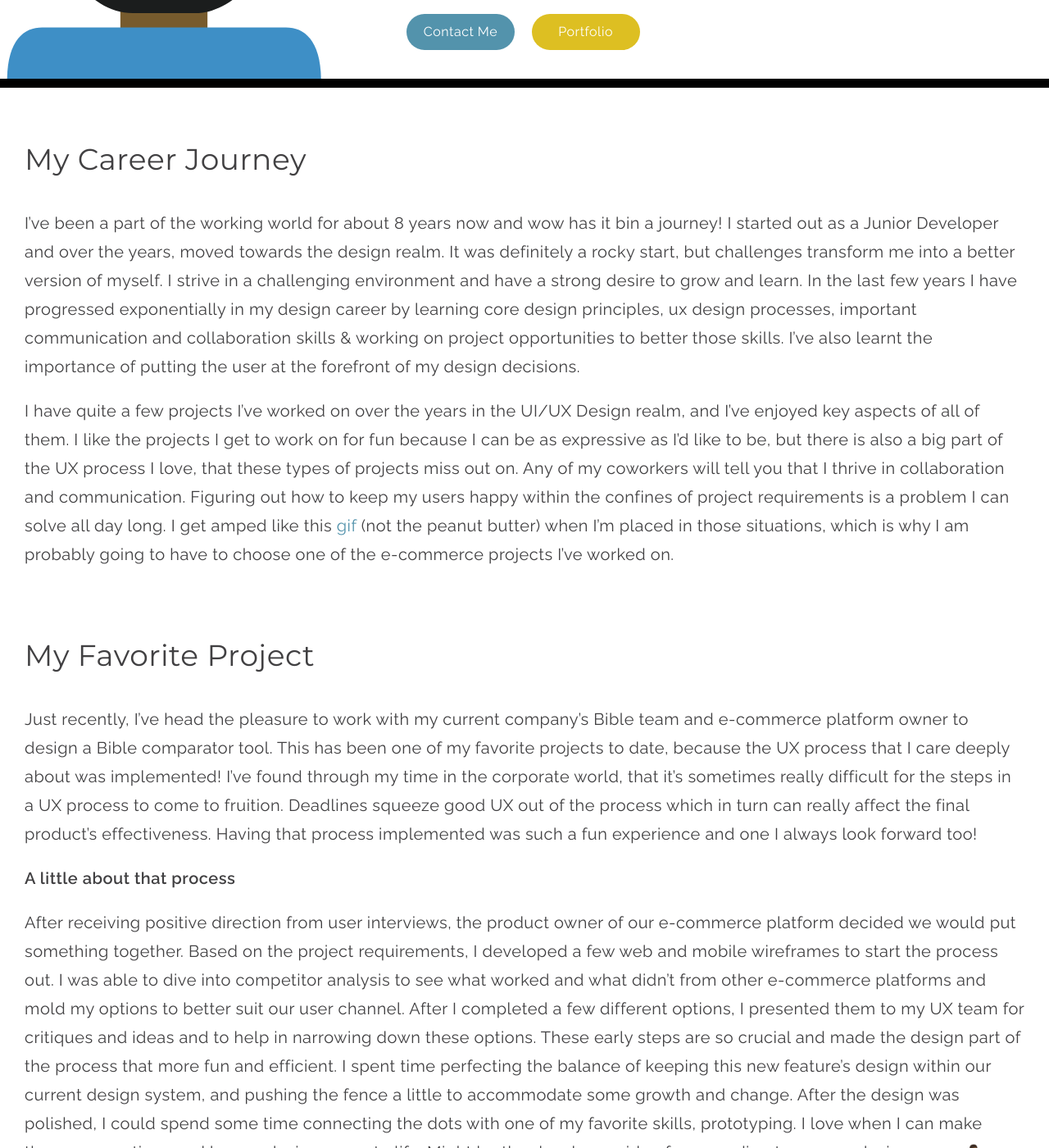
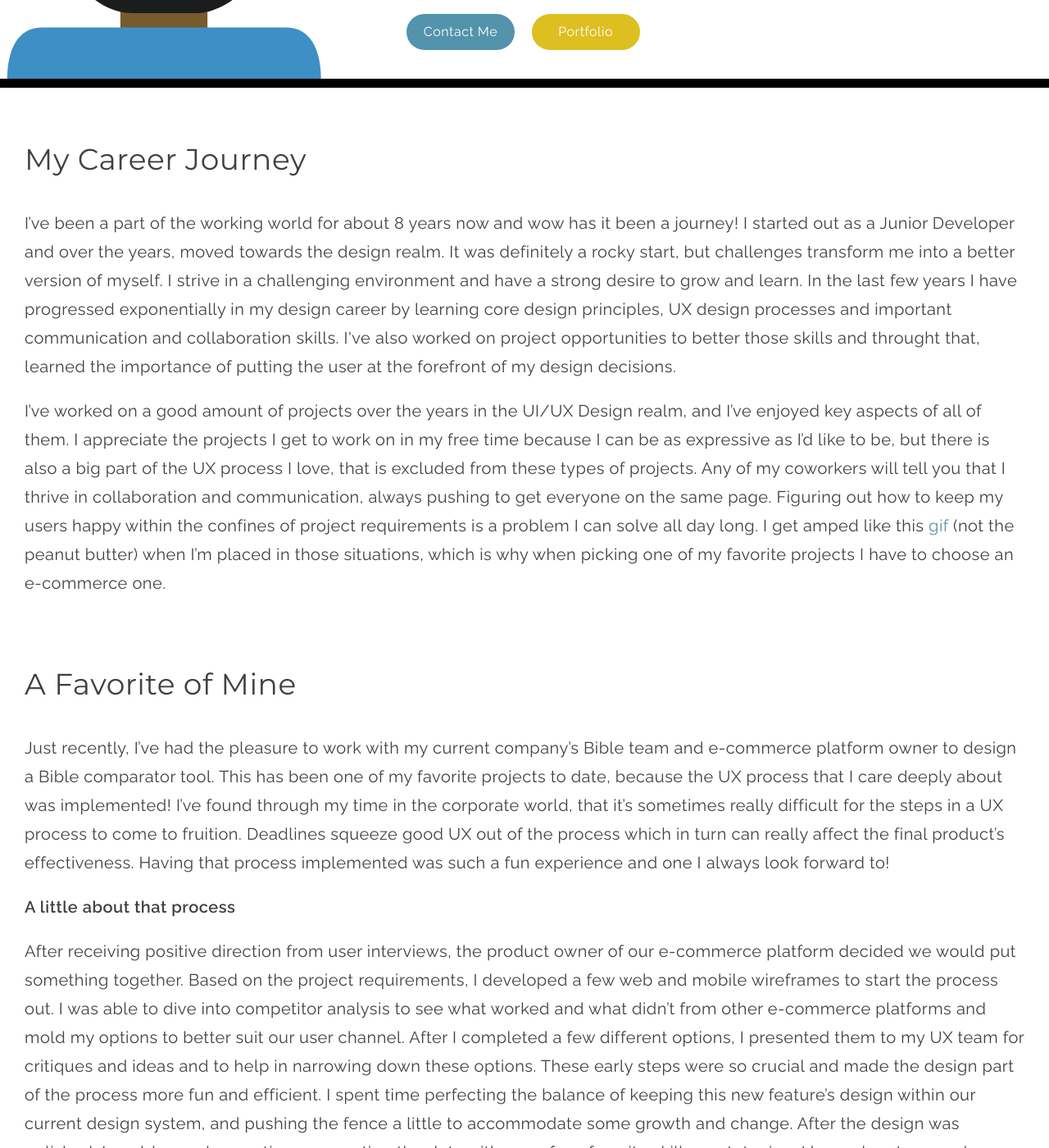
Before and after one commit to ct1221/mywebsite, a Jekyll site: the page built from webstaurant.md, in a window 1280 px wide and 1400 px high, scrolled down 667 px. Shown: the whole window at 82% size. Built offline with Jekyll 4.4.1, drawn with Linux system fonts in a browser that asks for light colours; some of the changed text lies outside the part shown.

Commit message:
Clean up

```diff
--- a/_layouts/webstaurantstore.html
+++ b/_layouts/webstaurantstore.html
@@ -24,15 +24,17 @@ layout: default
       <h2>My Career Journey</h2>
       <div class="row">
         <p class="col-xs-12">
-          I’ve been a part of the working world for about 8 years now and wow has it bin a journey! I started out as a Junior Developer and over the years, moved towards the design realm. It was definitely a rocky start, but challenges
+          I’ve been a part of the working world for about 8 years now and wow has it been a journey! I started out as a Junior Developer and over the years, moved towards the design realm. It was definitely a rocky start, but challenges
           transform me into a better version of myself. I strive in a challenging environment and have a strong desire to grow and learn. In the last few years I have progressed exponentially in my design career by learning core design principles,
-          ux design processes, important communication and collaboration skills & working on project opportunities to better those skills. I’ve also learnt the importance of putting the user at the forefront of my design decisions.
+          UX design processes and important communication and collaboration skills. I've also worked on project opportunities to better those skills and throught that, learned the importance of putting the user at the forefront of my design
+          decisions.
         </p>
         <p class="col-xs-12">
-          I have quite a few projects I’ve worked on over the years in the UI/UX Design realm, and I’ve enjoyed key aspects of all of them. I like the projects I get to work on for fun because I can be as expressive as I’d like to be, but there is
-          also a big part of the UX process I love, that these types of projects miss out on. Any of my coworkers will tell you that I thrive in collaboration and communication. Figuring out how to keep my users happy within the confines of project
-          requirements is a problem I can solve all day long. I get amped like this <a href="https://tenor.com/uYOd.gif" target="_blank">gif</a> (not the peanut butter) when I’m placed in those situations, which is why I am probably going to have to
-          choose one of the e-commerce projects I’ve worked on.
+          I’ve worked on a good amount of projects over the years in the UI/UX Design realm, and I’ve enjoyed key aspects of all of them. I appreciate the projects I get to work on in my free time because I can be as expressive as I’d like to be,
+          but there is also a big part of the UX process I love, that is excluded from these types of projects. Any of my coworkers will tell you that I thrive in collaboration and communication, always pushing to get everyone on the same page.
+          Figuring out how to keep my users happy within the confines of project requirements is a problem I can solve all day long. I get amped like this <a href="https://tenor.com/uYOd.gif" target="_blank">gif</a> (not the peanut butter) when I’m
+          placed in those situations, which is why when
+          picking one of my favorite projects I have to choose an e-commerce one.
         </p>
       </div>
     </div>
@@ -40,22 +42,22 @@ layout: default
 
   <section class="web-info">
     <div class="wrapper">
-      <h2>My Favorite Project</h2>
+      <h2>A Favorite of Mine</h2>
       <div class="row">
         <p class="col-xs-12">
-          Just recently, I’ve head the pleasure to work with my current company’s Bible team and e-commerce platform owner to design a Bible comparator tool. This has been one of my favorite projects to date, because the UX process that I care
+          Just recently, I’ve had the pleasure to work with my current company’s Bible team and e-commerce platform owner to design a Bible comparator tool. This has been one of my favorite projects to date, because the UX process that I care
           deeply about was implemented! I’ve found through my time in the corporate world, that it’s sometimes really difficult for the steps in a UX process to come to fruition. Deadlines squeeze good UX out of the process which in turn can really
-          affect the final product’s effectiveness. Having that process implemented was such a fun experience and one I always look forward too!
+          affect the final product’s effectiveness. Having that process implemented was such a fun experience and one I always look forward to!
         </p>
         <p class="col-xs-12"><strong>A little about that process</strong></p>
         <p class="col-xs-12">
           After receiving positive direction from user interviews, the product owner of our e-commerce platform decided we would put something together. Based on the project requirements, I developed a few
           web and mobile wireframes to start the process out. I was able to dive into competitor analysis to see what worked and what didn’t from other e-commerce platforms and mold my options to better suit our user channel. After I completed a few
-          different options, I presented them to my UX team for critiques and ideas and to help in narrowing down these options. These early steps are so crucial and made the design part of the process that more fun and efficient. I spent time
+          different options, I presented them to my UX team for critiques and ideas and to help in narrowing down these options. These early steps were so crucial and made the design part of the process more fun and efficient. I spent time
           perfecting the balance of keeping this new feature’s design within our current design system, and pushing the fence a little to accommodate some growth and change. After the design was polished, I could spend some time connecting the dots
           with one of my favorite skills, prototyping. I love when I can make those connections and have a design come to life. Might be the developer side of me needing to see my design move 🤷🏾‍♂️. Anyways, I was able to present this prototype to
           the product owners and they loved it! Normally, there is push back at this point in the process, but they just loved the designs I came up with, and I could not believe it! I was so excited and so proud of the work I had done. Projects
-          like these are the ones that keep me pumped up for the UI/UX world. Below are a few screenshots of the project. I’d also be more than happy to talk more about this project or any the other projects I have completed.
+          like these are the ones that keep me pumped up for the UI/UX world. Below are a few screenshots of the project. I’d also be more than happy to discuss further details about this project or any of the other projects I have completed.
         </p>
         <div class="col-xs-12 col-md-6">
           <img src="/img/comparator-wireframes.png" />
@@ -72,10 +74,10 @@ layout: default
       <h2>Closing</h2>
       <div class="row">
         <p class="col-xs-12">
-          I wanted to close with why I think I would be able to flourish at WebstaurantStore. Something extremely important to me stood out when I was watching your <i>enticing</i> recruitment video 😏. Within your introductory video, Josiah, the
-          design director talked about the time employees have to try new things, to better themselves and push themselves. This is so important to me and one of the main reasons why I think I will flourish at WebstaurantStore. I have a HUGE passion
-          for growth and am always trying to figure out how to develop myself to better the experience for the users I serve. If I have the freedom, time and encouragement to push myself and those around me then I consider myself in a flourishing
-          environment.
+          I wanted to close with why I think I would be able to flourish at WebstaurantStore. Something extremely important to me stood out when I was watching your <i>enticing</i> recruitment video 😏. Josiah, the
+          director of design, talked about the time employees have to try new things, to better themselves and to push themselves. This is so important to me! I have a HUGE passion
+          for growth and I am always trying to figure out how to develop myself to better the experience for the users I serve. If I have the freedom, time and encouragement to push myself and those around me, then I consider myself to be in a
+          flourishing environment.
         </p>
         <p class="col-xs-12">
           Well, that’s it from me! If you would like, you can view my onsite portfolio <a href="/portfolio" target="_blank">here</a>, scan some quick visual designs <a href="https://dribbble.com/celtson" target="_blank">here</a>, or
```
Also changed, not shown: other parts of _layouts/webstaurantstore.html (+1 -1 lines), 1 other file.
